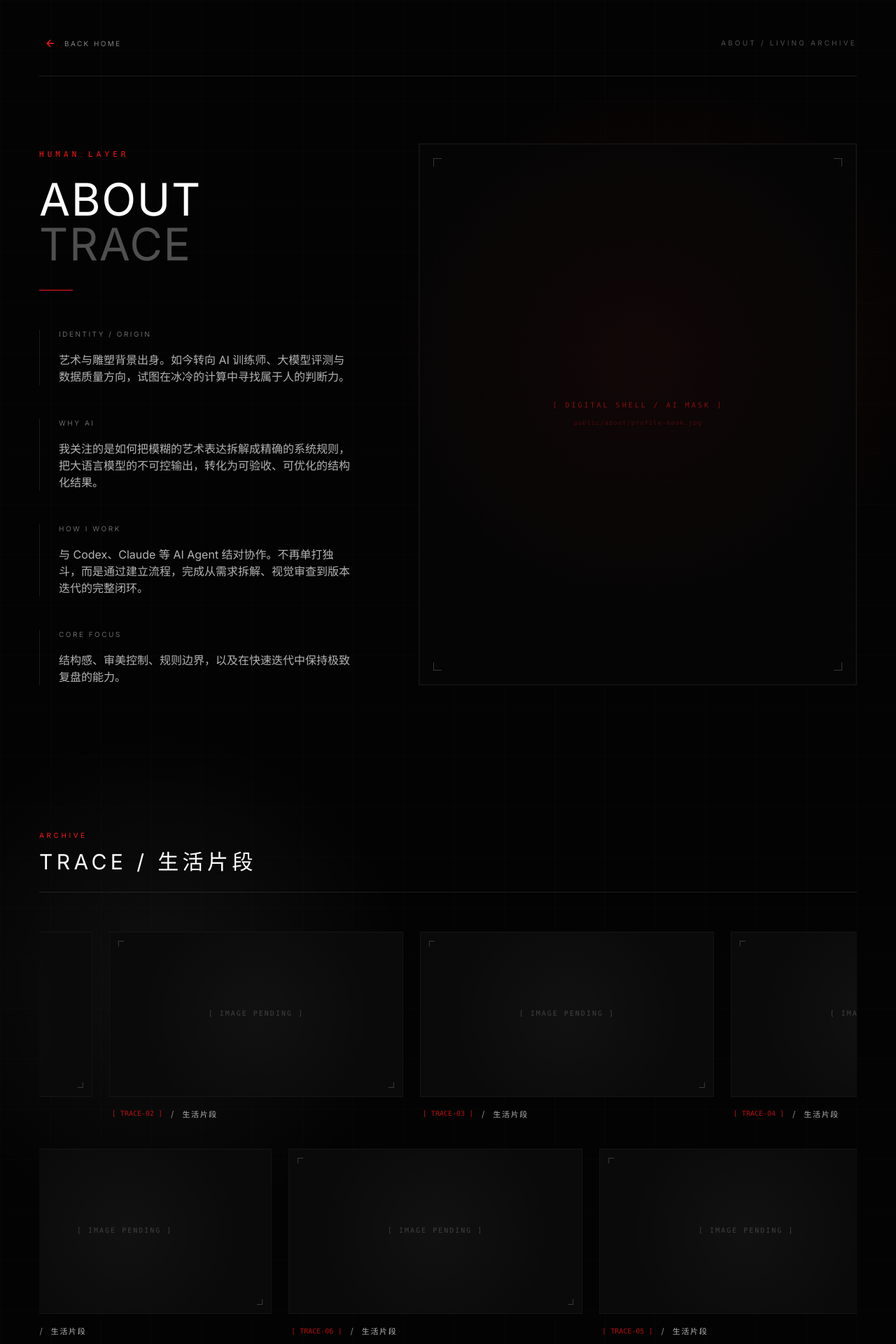
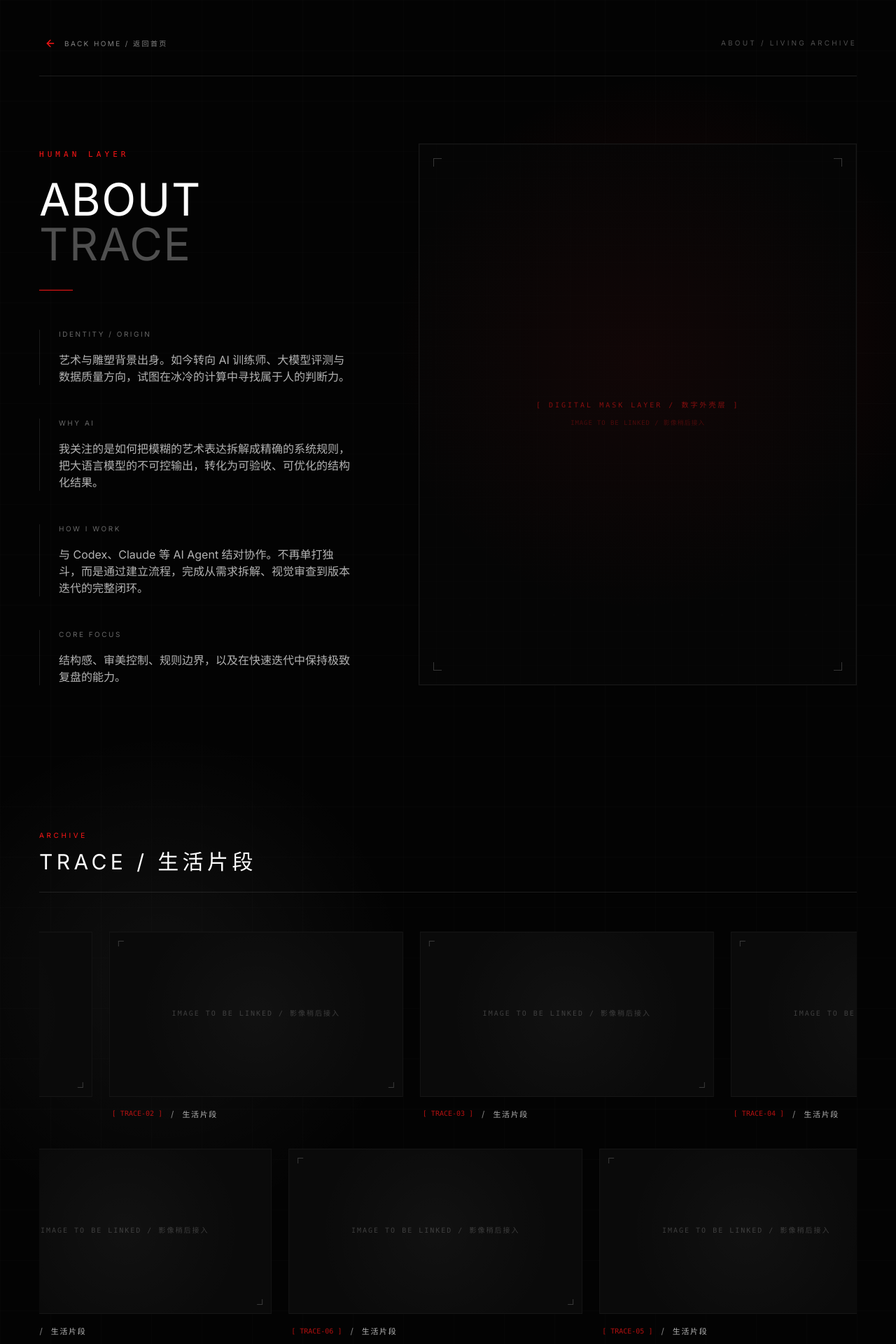
Before and after one commit to tpyy456/ai-art-lab, a React (Vite) app: page /about in a window 1280 px wide. Shown: the top 1920 px of the page at 70% size. Built offline with nearby package versions, Linux system fonts and the light colour scheme.

Commit message:
content(site): remove unfinished labels and add chinese copy

```diff
--- a/src/App.tsx
+++ b/src/App.tsx
@@ -71,9 +71,9 @@ function HomeRoute() {
         >
           <div className="mx-auto flex max-w-7xl flex-col gap-12">
             <div>
-              <p className="text-xs uppercase tracking-[0.45em] text-lab-red">Next Modules</p>
+              <p className="text-xs uppercase tracking-[0.45em] text-lab-red">NEXT MODULES / 下一组模块</p>
               <h2 className="mt-5 max-w-3xl text-4xl font-semibold tracking-normal text-white sm:text-6xl">
-                A quiet system for the work behind the experiments.
+                A quiet system for the work behind the experiments. / 这里整理关于我、项目、简历与联系方式。
               </h2>
             </div>
 
--- a/src/features/about/AboutPage.tsx
+++ b/src/features/about/AboutPage.tsx
@@ -39,7 +39,7 @@ export default function AboutPage() {
               className="group inline-flex h-11 items-center gap-3 px-2 text-[10px] uppercase tracking-[0.24em] text-white/50 transition-colors duration-300 hover:text-white"
             >
               <ArrowLeft aria-hidden="true" className="h-4 w-4 text-lab-red transition-transform duration-300 group-hover:-translate-x-1" />
-              BACK HOME
+              BACK HOME / 返回首页
             </button>
             <p className="hidden text-[10px] uppercase tracking-[0.32em] text-white/30 sm:block">ABOUT / LIVING ARCHIVE</p>
           </header>
--- a/src/features/about/components/AboutArchiveGrid.tsx
+++ b/src/features/about/components/AboutArchiveGrid.tsx
@@ -18,7 +18,7 @@ function ArchiveCard({ item }: { item: typeof archiveItems[0] }) {
         <div className="absolute inset-0 mix-blend-overlay bg-lab-red/5 opacity-0 transition-opacity duration-500 group-hover:opacity-100" />
 
         <div className="absolute inset-0 flex items-center justify-center text-[10px] tracking-[0.2em] text-white/20 transition-colors duration-500 group-hover:text-white/50 font-mono">
-          [ IMAGE PENDING ]
+          IMAGE TO BE LINKED / 影像稍后接入
         </div>
 
         {/* Corner marks */}
--- a/src/features/about/components/InteractivePortrait.tsx
+++ b/src/features/about/components/InteractivePortrait.tsx
@@ -38,8 +38,8 @@ export default function InteractivePortrait() {
       <div className="absolute inset-0 flex items-center justify-center bg-[#0d0d0f]">
         <div className="absolute inset-0 bg-[radial-gradient(circle_at_50%_40%,rgba(255,255,255,0.06),transparent_60%)]" />
         <div className="flex flex-col items-center gap-3">
-          <span className="text-[10px] font-mono tracking-[0.3em] text-white/30">[ REAL HUMAN PRESENCE ]</span>
-          <span className="text-[9px] font-mono tracking-widest text-white/15">public/about/profile-real.jpg</span>
+          <span className="text-[10px] font-mono tracking-[0.3em] text-white/30">[ REAL HUMAN LAYER / 真实影像层 ]</span>
+          <span className="text-[9px] font-mono tracking-widest text-white/15">IMAGE TO BE LINKED / 影像稍后接入</span>
         </div>
       </div>
 
@@ -51,8 +51,8 @@ export default function InteractivePortrait() {
         <div className="absolute inset-0 bg-[radial-gradient(circle_at_50%_40%,rgba(214,30,32,0.06),transparent_65%)]" />
         <div className="absolute inset-0 opacity-[0.12] bg-[linear-gradient(rgba(255,255,255,0.05)_1px,transparent_1px),linear-gradient(90deg,rgba(255,255,255,0.05)_1px,transparent_1px)] [background-size:24px_24px]" />
         <div className="flex flex-col items-center gap-3">
-          <span className="text-[10px] font-mono tracking-[0.3em] text-lab-red/50">[ DIGITAL SHELL / AI MASK ]</span>
-          <span className="text-[9px] font-mono tracking-widest text-lab-red/25">public/about/profile-mask.jpg</span>
+          <span className="text-[10px] font-mono tracking-[0.3em] text-lab-red/50">[ DIGITAL MASK LAYER / 数字外壳层 ]</span>
+          <span className="text-[9px] font-mono tracking-widest text-lab-red/25">IMAGE TO BE LINKED / 影像稍后接入</span>
         </div>
       </motion.div>
 
--- a/src/features/projects/projectsData.ts
+++ b/src/features/projects/projectsData.ts
@@ -9,7 +9,7 @@ export interface ProjectData {
   role: string;
   actions: string;
   capabilities: string;
-  status: 'CASE READY / 可展示' | 'IN PROGRESS / 进行中' | 'PLACEHOLDER / 待补充';
+  status: 'CASE READY / 可展示' | 'IN PROGRESS / 进行中';
   details: {
     background: string;
     workflow: string;
@@ -28,7 +28,7 @@ export const professionalProjects: ProjectData[] = [
     role: '判断回答准确性、专业性、完整性；对不严谨回答进行改写。',
     actions: '内容质量判断、问答改写、规则执行、艺术知识校验',
     capabilities: '内容质量判断、规则执行、专业知识校验、文本改写',
-    status: 'PLACEHOLDER / 待补充',
+    status: 'CASE READY / 可展示',
     details: {
       background: '围绕艺术学、美术史内容进行文本标注、问答评估与改写。',
       workflow: '读取问题与模型回答 → 对照参考答案 → 判断问题类型 → 标记质量 → 改写回答 → 复查表达。',
@@ -45,7 +45,7 @@ export const professionalProjects: ProjectData[] = [
     role: 'ASR 纠错、意图判断、模型回复质量判断、转人工边界识别。',
     actions: '规则理解、意图判断、多轮评估、语音质检',
     capabilities: '多轮理解、用户意图判断、客服场景评估、质量控制',
-    status: 'PLACEHOLDER / 待补充',
+    status: 'CASE READY / 可展示',
     details: {
       background: '面向会员充值、售后等客服场景，对语音/文本多轮对话进行标注与评估。',
       workflow: '核对语音转写 → 判断用户意图 → 检查上下文 → 评估回复是否解决问题 → 标记或改写。',
```
